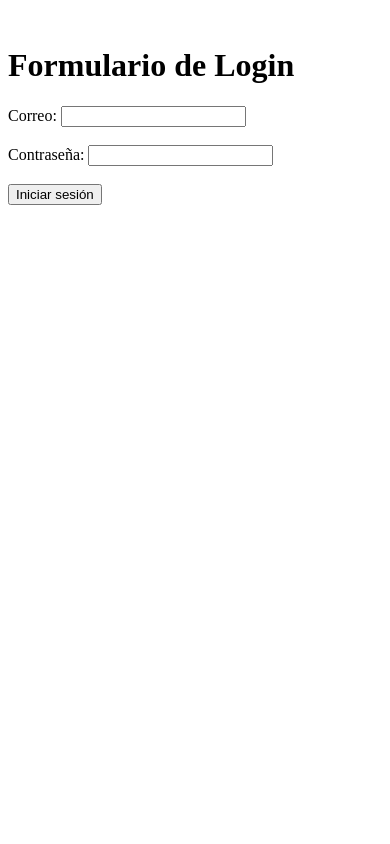
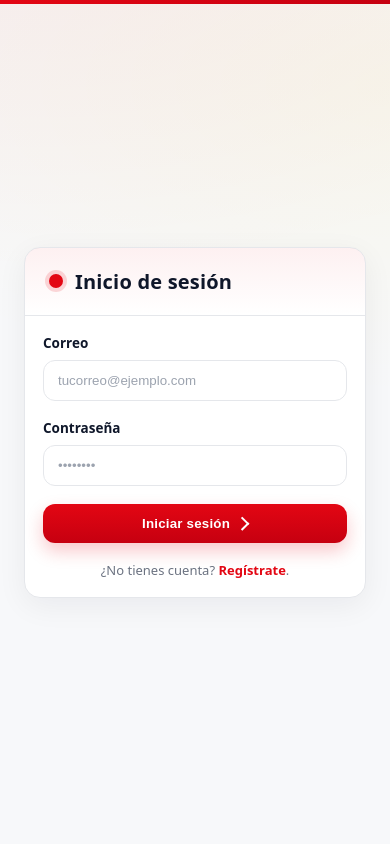
Before and after one commit to CamIbarra21/Caso-Hiraoka-SG, a Flask app: page /login in a window 390 px wide. Run offline with Flask 3, Linux system fonts and the light colour scheme.

Commit message:
Feat: add login and register

```diff
--- /dev/null
+++ b/app/static/css/login.css
@@ -0,0 +1,152 @@
+:root{
+  --brand-red-600:#E30613;
+  --brand-red-700:#C60010;
+  --brand-yellow:#FFD200;
+  --bg:#F7F8FA;
+  --text:#0F172A;
+  --muted:#6B7280;
+  --stroke:#E5E7EB;
+  --ring:rgba(227,6,19,.18);
+}
+
+*{box-sizing:border-box}
+html,body{height:100%}
+body{
+  margin:0;
+  font-family: ui-sans-serif, system-ui, -apple-system, Segoe UI, Roboto, "Helvetica Neue", Arial;
+  color:var(--text);
+  background:
+    radial-gradient(1200px 600px at 8% -10%, rgba(227,6,19,.05), transparent 60%),
+    radial-gradient(1100px 520px at 105% 10%, rgba(255,210,0,.06), transparent 60%),
+    var(--bg);
+}
+
+body::before{
+  content:"";
+  position:fixed; inset:0 0 auto 0; height:4px;
+  background:linear-gradient(90deg,var(--brand-red-600),var(--brand-red-700));
+  z-index:10;
+}
+
+.auth-wrap{
+  min-height:100%;
+  display:grid;
+  place-items:center;
+  padding:24px;
+}
+
+.auth-card{
+  width:100%;
+  max-width: 520px;
+  background:#fff;
+  border:1px solid var(--stroke);
+  border-radius:18px;
+  box-shadow:
+    0 10px 20px rgba(15, 23, 42, .04),
+    0 2px 6px rgba(15, 23, 42, .03);
+  overflow:hidden;
+}
+
+.auth-card__head{
+  padding:22px 26px;
+  border-bottom:1px solid var(--stroke);
+  display:flex; align-items:center; gap:14px;
+  background:
+    linear-gradient(180deg, rgba(227,6,19,.04), transparent 70%);
+}
+
+.brand-mark{
+  --s:16px;
+  width:var(--s); height:var(--s);
+  border-radius:4px;
+  background:var(--brand-red-600);
+  box-shadow:
+    0 0 0 5px rgba(227,6,19,.14),
+    0 10px 18px rgba(227,6,19,.16);
+  position:relative;
+}
+.brand-mark::after{
+  content:"";
+  position:absolute; left:-2px; right:-2px; bottom:-6px; height:2px;
+  background:linear-gradient(90deg, var(--brand-yellow), transparent);
+  border-radius:2px;
+}
+
+.head-texts{display:flex; flex-direction:column; gap:4px}
+.auth-card__title{
+  margin:0; font-size:22px; font-weight:800; letter-spacing:.2px;
+}
+.auth-card__subtitle{
+  margin:0; font-size:13px; color:var(--muted);
+}
+
+form{
+  padding:26px;
+  display:grid;
+  gap:18px;
+}
+
+.form-group{ display:grid; gap:8px }
+label{
+  font-size:13.5px; font-weight:700; color:var(--text);
+}
+
+input[type="email"],
+input[type="password"]{
+  width:100%;
+  padding:12px 14px;
+  border:1.5px solid var(--stroke);
+  border-radius:12px;
+  background:#fff;
+  color:var(--text);
+  outline:none;
+  transition:border-color .15s ease, box-shadow .15s ease, background .15s ease, transform .06s ease;
+}
+input::placeholder{ color:#9CA3AF }
+input:hover{ background:#FCFCFD }
+input:focus-visible{
+  border-color:var(--brand-red-600);
+  box-shadow:0 0 0 4px var(--ring);
+}
+
+.button-primary{
+  width:100%;
+  appearance:none; border:0; border-radius:14px;
+  padding:13px 18px;
+  font-weight:800; letter-spacing:.2px;
+  background:linear-gradient(180deg,var(--brand-red-600),var(--brand-red-700));
+  color:#fff; cursor:pointer;
+  transition:transform .06s ease, filter .15s ease, box-shadow .15s ease;
+  box-shadow:0 10px 22px rgba(227,6,19,.22);
+}
+.button-primary:hover{ filter:brightness(.98) }
+.button-primary:active{ transform:translateY(1px) }
+
+.flash-list{ margin:0; padding:0 26px 2px; list-style:none; display:grid; gap:10px }
+.flash{
+  padding:10px 12px; border-radius:10px; font-size:14px;
+  border:1px solid var(--stroke); background:#fafafa;
+}
+.flash.success{ border-color:#22c55e3a; background:#ecfdf5; color:#065f46 }
+.flash.error{   border-color:#ef44443a; background:#fef2f2; color:#7f1d1d }
+
+.helper{
+  padding:0 26px 26px;
+  font-size:13px; color:var(--muted); text-align:center;
+}
+.helper a{
+  font-weight:800; color:var(--brand-red-600); text-decoration:none;
+}
+.helper a:hover{ text-decoration:underline }
+
+@media (prefers-reduced-motion: reduce){
+  *{transition:none !important}
+}
+
+@media (max-width: 420px){
+  .auth-card__head{ padding:18px }
+  .auth-card__title{ font-size:20px }
+  form{ padding:18px }
+  .flash-list{ padding:0 18px 2px }
+  .helper{ padding:0 18px 18px }
+}
--- /dev/null
+++ b/app/static/css/registro.css
@@ -0,0 +1,134 @@
+:root{
+  --brand-red-600:#E30613;
+  --brand-red-700:#C60010;
+  --brand-yellow:#FFD200;
+  --bg:#F8F9FB;
+  --text:#111827;
+  --muted:#6B7280;
+  --stroke:#E5E7EB;
+  --ring:rgba(227,6,19,.16);
+}
+
+*{box-sizing:border-box}
+html,body{height:100%}
+body{
+  margin:0;
+  font-family: ui-sans-serif, system-ui, -apple-system, Segoe UI, Roboto, "Helvetica Neue", Arial;
+  color:var(--text);
+  background:
+    radial-gradient(1200px 600px at 10% -10%, rgba(227,6,19,.04), transparent 60%),
+    radial-gradient(1200px 600px at 110% 10%, rgba(255,210,0,.06), transparent 60%),
+    var(--bg);
+  display:grid;
+  place-items:center;
+  padding:24px;
+}
+
+body::before{
+  content:"";
+  position:fixed; inset:0 0 auto 0; height:5px;
+  background:linear-gradient(90deg,var(--brand-red-600),var(--brand-red-700));
+  z-index:10;
+}
+
+.form-card{
+  width: 100%;
+  max-width: 520px;
+  background:#fff;
+  border:1px solid var(--stroke);
+  border-radius:16px;
+  box-shadow:0 8px 30px rgba(17,24,39,.06);
+  overflow:hidden;
+}
+
+.form-card__head{
+  padding:20px 24px;
+  background:linear-gradient(180deg, rgba(227,6,19,.06), transparent);
+  border-bottom:1px solid var(--stroke);
+  display:flex; align-items:center; gap:12px;
+}
+
+.brand-dot{
+  width:14px; height:14px; border-radius:50%;
+  background:var(--brand-red-600);
+  box-shadow:0 0 0 4px rgba(227,6,19,.15);
+}
+
+.form-card__title{
+  margin:0;
+  font-size:20px; font-weight:700; letter-spacing:.2px;
+}
+
+form{
+  padding:24px;
+  display:grid;
+  gap:16px;
+}
+
+.form-group{display:grid; gap:8px}
+
+label{
+  font-size:14px;
+  font-weight:600;
+  color:var(--text);
+}
+
+input[type="text"],
+input[type="email"],
+input[type="password"]{
+  width:100%;
+  padding:12px 14px;
+  border:1.5px solid var(--stroke);
+  border-radius:10px;
+  background:#fff;
+  color:var(--text);
+  outline:none;
+  transition:border-color .15s ease, box-shadow .15s ease, background .15s ease;
+}
+
+input::placeholder{color:#9CA3AF}
+input:focus{
+  border-color:var(--brand-red-600);
+  box-shadow:0 0 0 4px var(--ring);
+}
+input:hover{background:#FCFCFD}
+
+button[type="submit"]{
+  appearance:none;
+  border:0;
+  border-radius:12px;
+  padding:12px 18px;
+  font-weight:700;
+  letter-spacing:.2px;
+  background:linear-gradient(180deg,var(--brand-red-600),var(--brand-red-700));
+  color:#fff;
+  cursor:pointer;
+  transition:transform .06s ease, filter .15s ease, box-shadow .15s ease;
+  box-shadow:0 8px 18px rgba(227,6,19,.22);
+}
+button[type="submit"]:hover{filter:brightness(.98)}
+button[type="submit"]:active{transform:translateY(1px)}
+button[type="submit"]::after{
+  content:"";
+  display:inline-block; width:8px; height:8px; margin-left:8px;
+  border-right:2px solid #fff; border-top:2px solid #fff;
+  transform:rotate(45deg) translateY(1px);
+}
+
+.flash-list{
+  margin:0; padding:0 24px 20px; list-style:none; display:grid; gap:10px;
+}
+.flash{
+  padding:10px 12px;
+  border-radius:10px; font-size:14px;
+  border:1px solid var(--stroke);
+  background:#fafafa;
+}
+.flash.success{ border-color: #22c55e3a; background:#ecfdf5; color:#065f46 }
+.flash.error{   border-color: #ef44443a; background:#fef2f2; color:#7f1d1d }
+
+.helper{
+  padding:0 24px 24px;
+  font-size:13px; color:var(--muted);
+}
+.helper b{color:var(--brand-red-600)}
--- a/app/templates/index.html
+++ b/app/templates/index.html
@@ -30,9 +30,9 @@
             </div>
 
             <nav class="user-actions">
-                <a href="#"><i class="fas fa-sign-in-alt"></i> Ingresa</a>
+                <a href="{{ url_for('main_routes.login') }}"><i class="fas fa-sign-in-alt"></i> Ingresa</a>
                 <span class="separator">|</span>
-                <a href="#"><i class="fas fa-user-plus"></i> Crear cuenta</a>
+                <a href="{{ url_for('main_routes.registro') }}"><i class="fas fa-user-plus"></i> Crear cuenta</a>
                 <span class="separator">|</span>
                 <a href="#"><i class="fas fa-shopping-cart"></i> Mi carrito <span class="cart-count">0</span></a>
             </nav>
--- a/app/templates/login.html
+++ b/app/templates/login.html
@@ -5,36 +5,47 @@
     <meta name="viewport" content="width=device-width, initial-scale=1.0">
     <title>Document</title>
     <link rel="stylesheet" href="https://cdnjs.cloudflare.com/ajax/libs/font-awesome/6.4.0/css/all.min.css"/>
+    <title>Login</title>
 
-    <link rel="stylesheet" href="styles/styles.css">
+    <link rel="stylesheet" href="{{ url_for('static', filename='css/registro.css') }}">
+    <link rel="stylesheet" href="{{ url_for('static', filename='css/login.css') }}">
+
 </head>
 <body>
-    <h1>Formulario de Login</h1>
 
-    <!-- Mostrar mensajes de error o éxito -->
+  <div class="form-card">
+    <div class="form-card__head">
+      <span class="brand-dot" aria-hidden="true"></span>
+      <h1 class="form-card__title">Inicio de sesión</h1>
+    </div>
+
     {% with messages = get_flashed_messages(with_categories=true) %}
-        {% if messages %}
-            <ul>
-                {% for category, message in messages %}
-                    <li class="{{ category }}">{{ message }}</li>
-                {% endfor %}
-            </ul>
-        {% endif %}
+      {% if messages %}
+        <ul class="flash-list">
+          {% for category, message in messages %}
+            <li class="flash {{ category }}">{{ message }}</li>
+          {% endfor %}
+        </ul>
+      {% endif %}
     {% endwith %}
 
-    <!-- Formulario de login -->
-    <form method="POST" action="{{ url_for('main_routes.login') }}">
-        <!-- Correo del usuario -->
-        <label for="correo">Correo:</label>
-        <input type="email" id="correo" name="correo" required><br><br>
+    <form method="POST" action="{{ url_for('main_routes.login') }}" novalidate>
+      <div class="form-group">
+        <label for="correo">Correo</label>
+        <input id="correo" name="correo" type="email" required placeholder="tucorreo@ejemplo.com" autocomplete="username">
+      </div>
 
-        <!-- Contraseña del usuario -->
-        <label for="contraseña">Contraseña:</label>
-        <input type="password" id="contraseña" name="contraseña" required><br><br>
+      <div class="form-group">
+        <label for="contraseña">Contraseña</label>
+        <input id="contraseña" name="contraseña" type="password" required placeholder="••••••••" autocomplete="current-password">
+      </div>
 
-        <!-- Botón de inicio de sesión -->
-        <button type="submit">Iniciar sesión</button>
+      <button class="button-primary" type="submit">Iniciar sesión</button>
     </form>
 
+    <div class="helper">
+      ¿No tienes cuenta? <a href="{{ url_for('main_routes.registro') }}">Regístrate</a>.
+    </div>
+  </div>
 </body>
 </html>
```
Also changed, not shown: app/templates/registro.html (+35 -22 lines).
